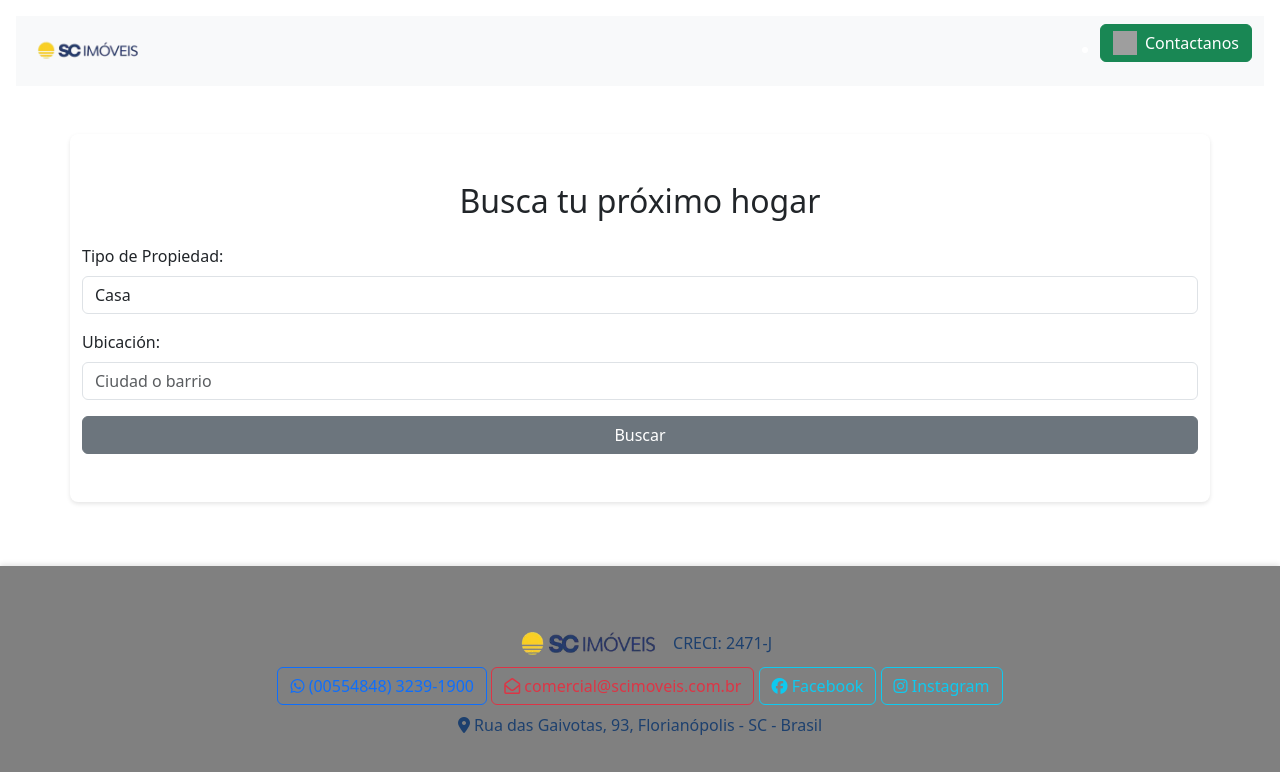
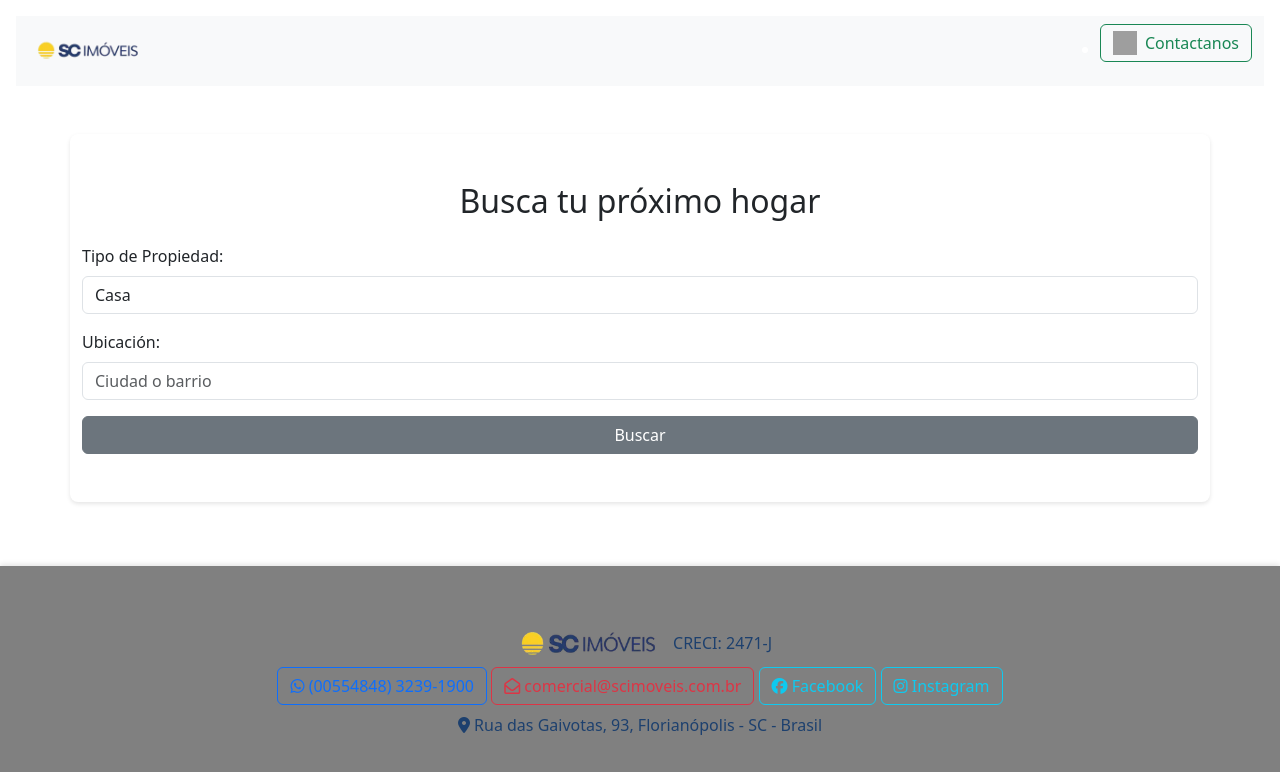
Before and after one commit to MosbyLeia/SCImoveis, a website: page index.html in a window 1280 px wide. Drawn offline with nearby package versions, Linux system fonts and the light colour scheme; grey boxes are pictures that could not be loaded.

Commit message:
Update index.html

```diff
--- a/index.html
+++ b/index.html
@@ -33,7 +33,7 @@
         <div class="collapse navbar-collapse" id="navbarNav">
           <ul class="d-flex ms-auto">
             <li class="nav-item">
-              <a href="https://wa.me/(00554848) 3239-1900?text=Hola%2C%20estoy%20interesado%20en%20m%C3%A1s%20informaci%C3%B3n" target="_blank" class="btn btn-success d-flex align-items-center">
+              <a href="https://wa.me/(00554848) 3239-1900?text=Hola%2C%20estoy%20interesado%20en%20m%C3%A1s%20informaci%C3%B3n" target="_blank" class="btn btn-outline-success d-flex align-items-center">
                 <img src="https://upload.wikimedia.org/wikipedia/commons/6/6b/WhatsApp.svg" alt="WhatsApp" width="24" height="24" class="me-2" /> Contactanos
               </a>
             </li>
```
